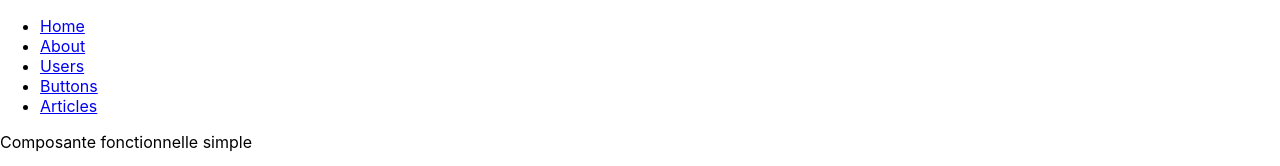
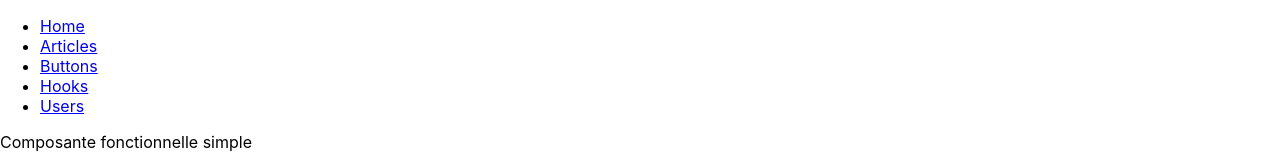
Before and after one commit to LOG2440/Cours-12-React, a React (Create React App) app in the folder note_cours/: page / in a window 1280 px wide. Shown: the top 166 px of the page. Built offline with nearby package versions, Linux system fonts and the light colour scheme.

Commit message:
Navigation reorder

```diff
--- a/note_cours/src/App.js
+++ b/note_cours/src/App.js
@@ -13,10 +13,10 @@ function App() {
       <Header />
       <Routes>
         <Route exact path="/" element={<ComposanteParent />} />
-        <Route path="/about" element={<HookEffet />} />
+        <Route path="/articles" element={<ParagraphPage />} />
+        <Route path="/buttons" element={<ButtonPage />} />
+        <Route path="/hooks" element={<HookEffet />} />
         <Route path="/users" element={<UserDisplay />} />
-        <Route path="/buttons" element={<ButtonPage />} />
-        <Route path="/articles" element={<ParagraphPage />} />
       </Routes>
     </Router>
   );
--- a/note_cours/src/components/Header.js
+++ b/note_cours/src/components/Header.js
@@ -8,16 +8,16 @@ const Header = () => {
           <Link to="/">Home</Link>
         </li>
         <li>
-          <Link to="/about">About</Link>
-        </li>
-        <li>
-          <Link to="/users">Users</Link>
+          <Link to="/articles">Articles</Link>
         </li>
         <li>
           <Link to="/buttons">Buttons</Link>
         </li>
         <li>
-          <Link to="/articles">Articles</Link>
+          <Link to="/hooks">Hooks</Link>
+        </li>
+        <li>
+          <Link to="/users">Users</Link>
         </li>
       </ul>
     </nav>
```
